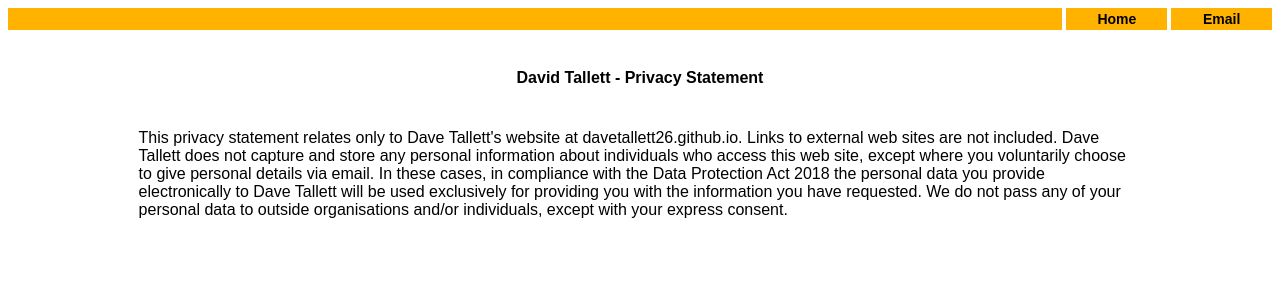
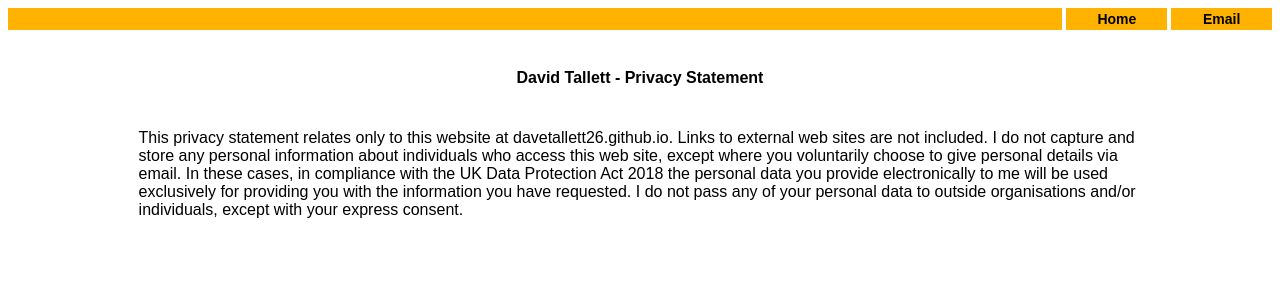
Before and after one commit to DaveTallett26/davetallett26.github.io, a Jekyll site: the page privacy.html, which Jekyll copies as it is, in a window 1280 px wide. Shown: the top 300 px of the page. Built offline with Jekyll 4.4.1, drawn with Linux system fonts in a browser that asks for light colours.

Commit message:
change to first person

```diff
--- a/privacy.html
+++ b/privacy.html
@@ -22,12 +22,12 @@
 <table width=100%>
 <tr><td width=10%> </td>
 <td width=80%><font size=3 face=arial>
-This privacy statement relates only to Dave Tallett's website at davetallett26.github.io. Links to external web sites are not included.
-Dave Tallett does not capture and store any personal information about individuals who access this web site, except where you voluntarily
+This privacy statement relates only to this website at davetallett26.github.io. Links to external web sites are not included.
+I do not capture and store any personal information about individuals who access this web site, except where you voluntarily
 choose to give personal details via email.
-In these cases, in compliance with the Data Protection Act 2018 the personal data you provide electronically to Dave Tallett will be used
+In these cases, in compliance with the UK Data Protection Act 2018 the personal data you provide electronically to me will be used
 exclusively for providing you with the information you have requested.
-We do not pass any of your personal data to outside organisations and/or individuals, except with your express consent.
+I do not pass any of your personal data to outside organisations and/or individuals, except with your express consent.
 </font>
 </td>
 <td width=10%></td>
```
